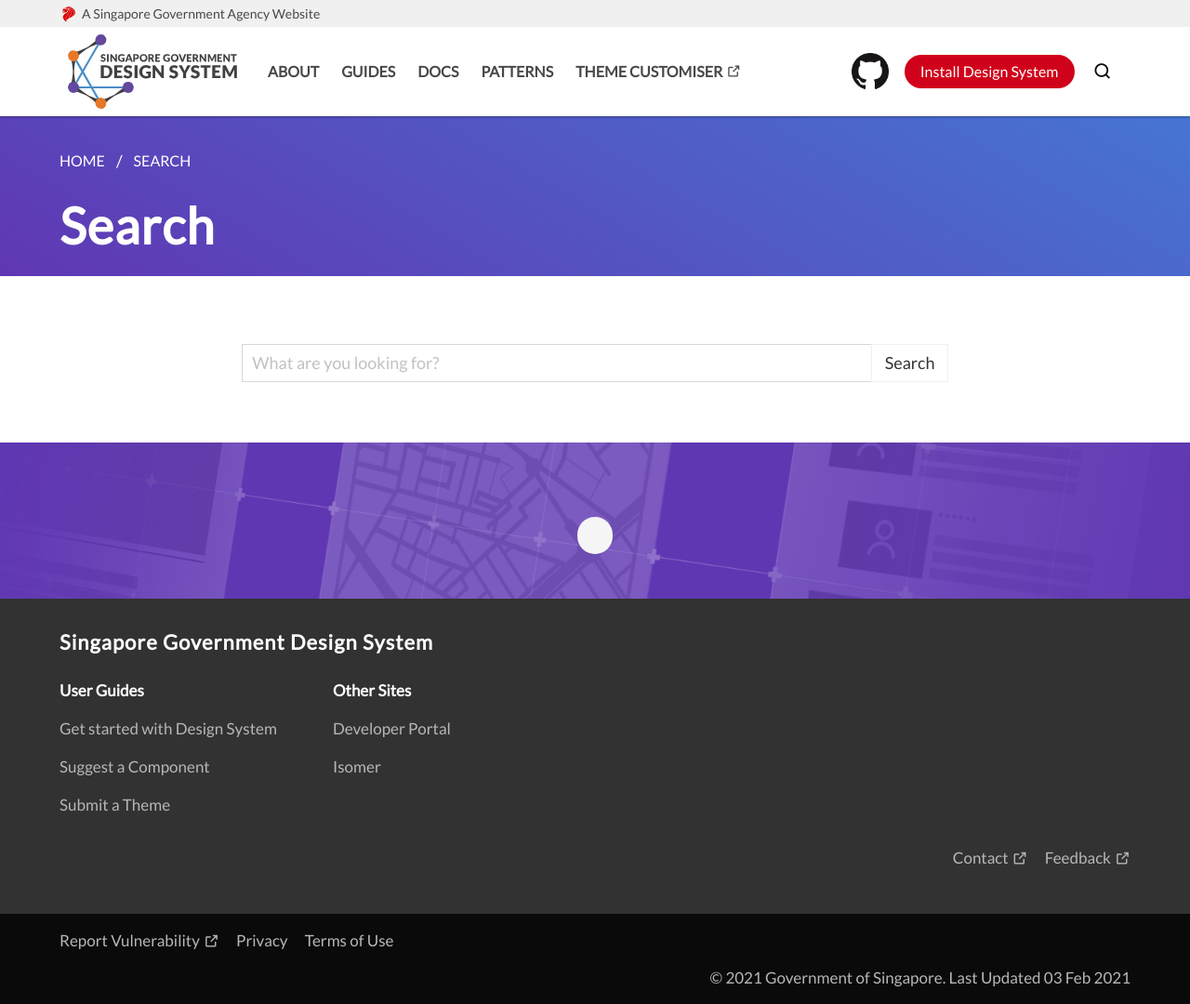
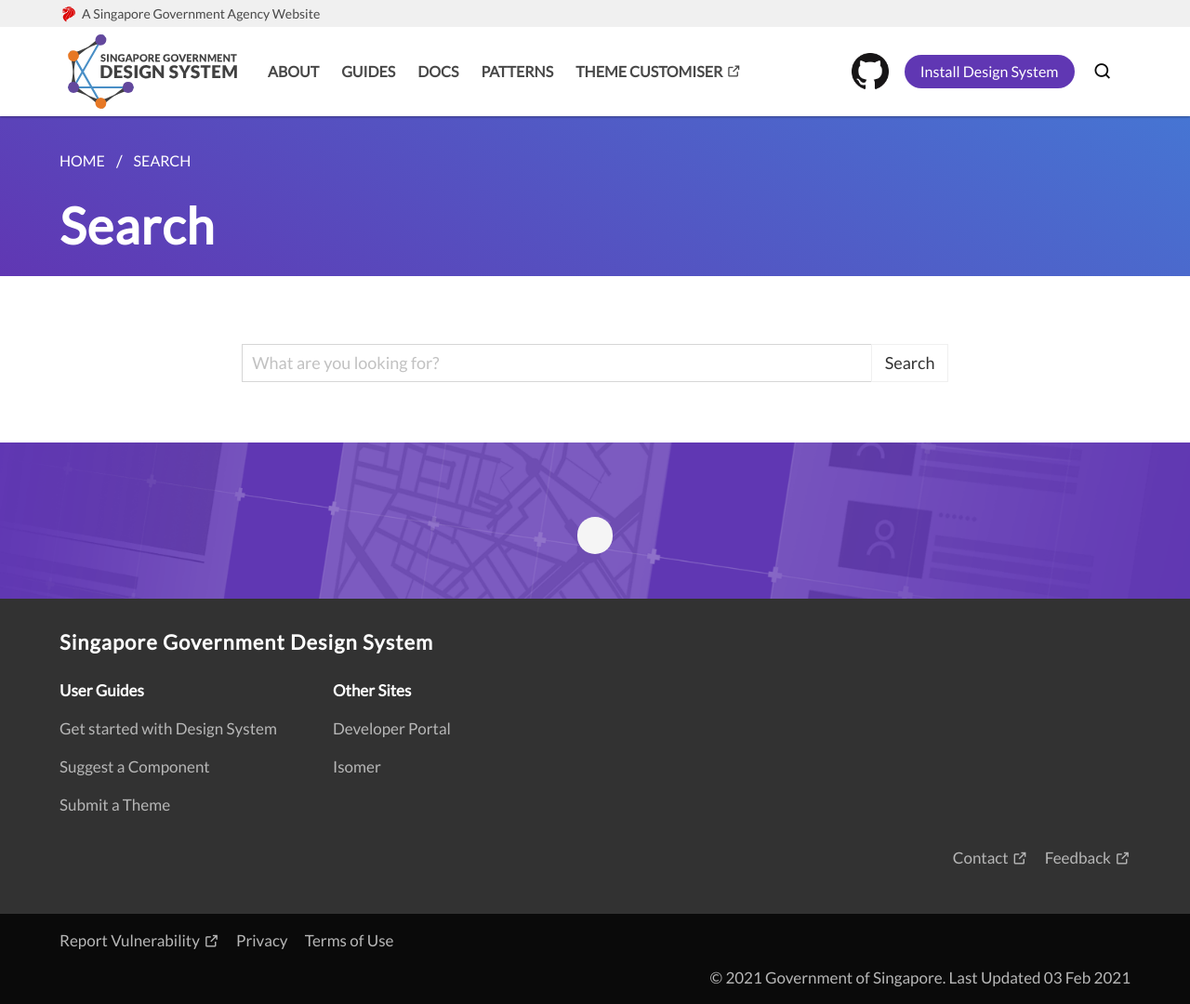
Before and after one commit to isaacteh-ust/sgds-demo-1, a Jekyll site: the page built from search/search.html, in a window 1280 px wide and 1080 px high. Shown: the whole window at 93% size. Built offline with Jekyll 4.4.1, drawn with Linux system fonts in a browser that asks for light colours; some web fonts are replaced.

Commit message:
_config.yml: updated navbar_button_color

```diff
--- a/_config.yml
+++ b/_config.yml
@@ -14,7 +14,7 @@
 home_section_button_type: rounded
 home_footer_section_background_color: primary
 navbar_border_color: purple
-navbar_button_color: danger
+navbar_button_color: primary
 navbar_button_type: rounded
 search_button_type: primary
 search_button_color: danger
```
